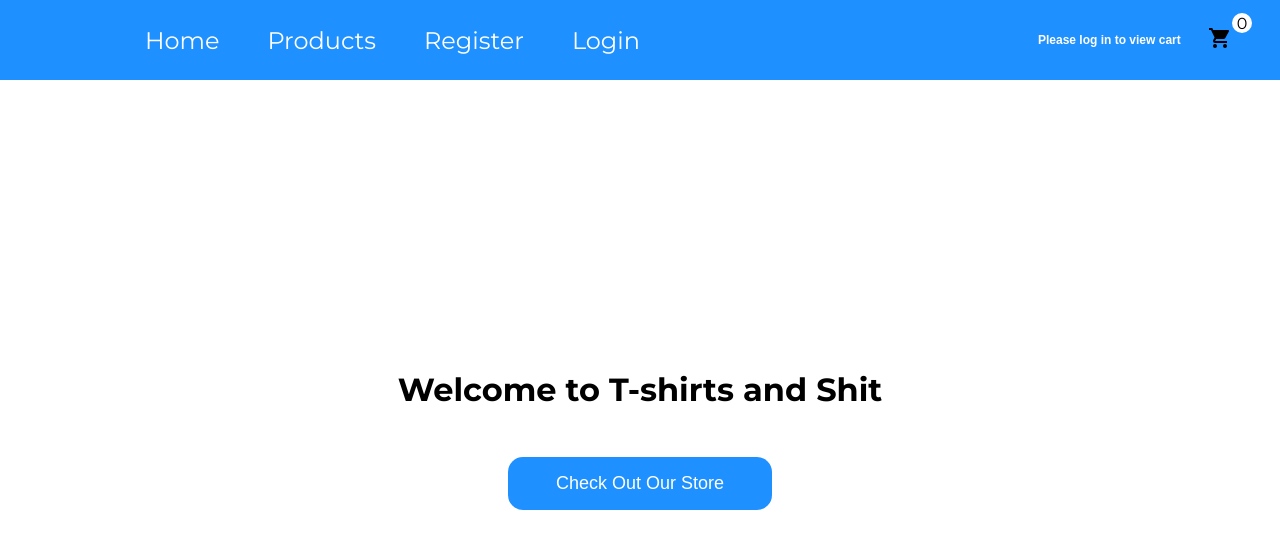
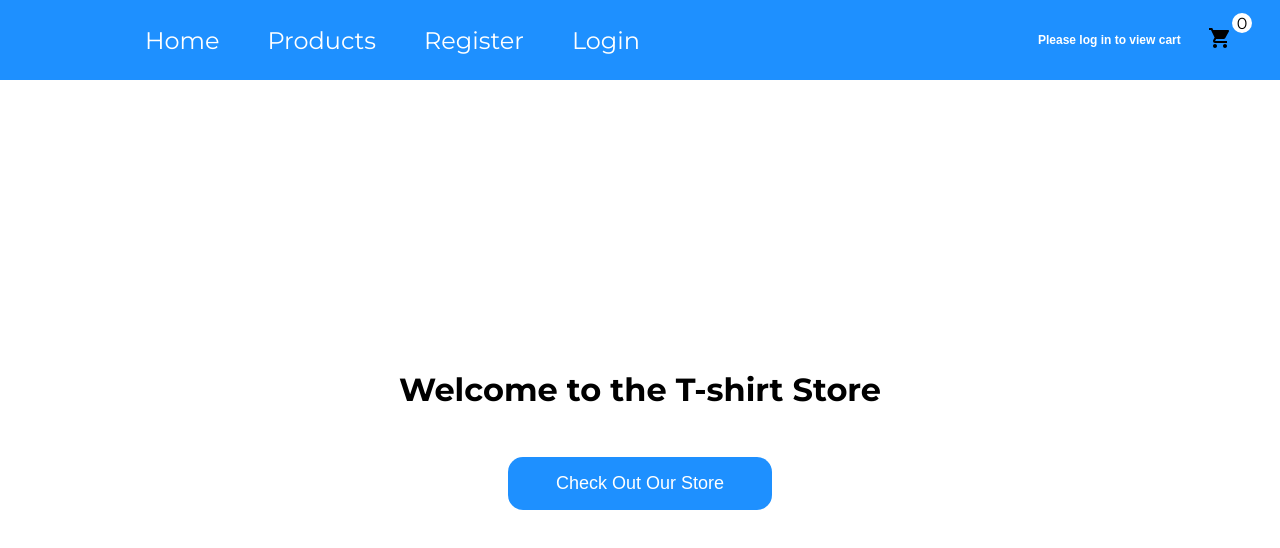
Before and after one commit to DanK1368/shopping-cart-app, a React (Create React App) app: page / in a window 1280 px wide. Shown: the top 548 px of the page. Built offline with nearby package versions, Linux system fonts and the light colour scheme.

Commit message:
updated Welcome Message on Home Page

```diff
--- a/src/pages/Home/Home.jsx
+++ b/src/pages/Home/Home.jsx
@@ -5,7 +5,7 @@ function Home() {
   return (
     <main className="main">
       <div className="main__container">
-        <h1>Welcome to T-shirts and Shit</h1>
+        <h1>Welcome to the T-shirt Store</h1>
         <Link to="products">
           <button className="main__btn">Check Out Our Store</button>
         </Link>
```
